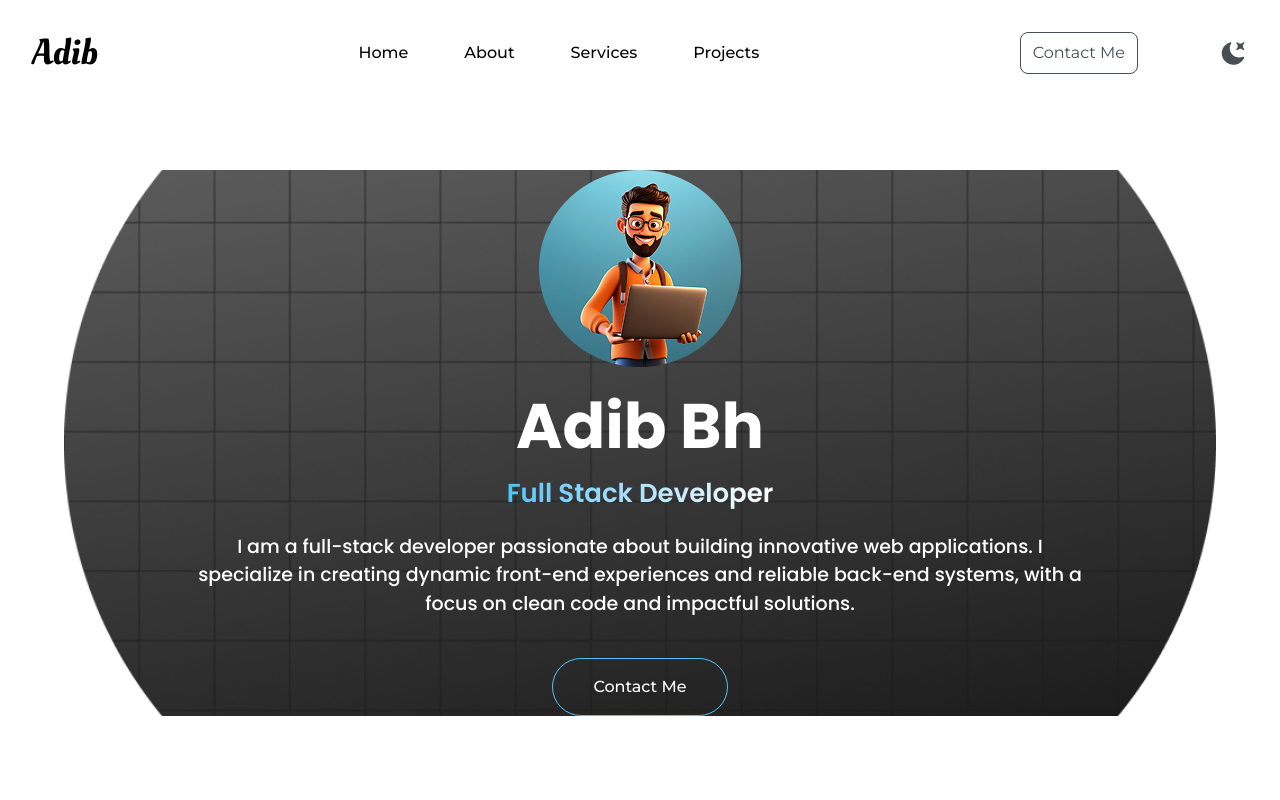
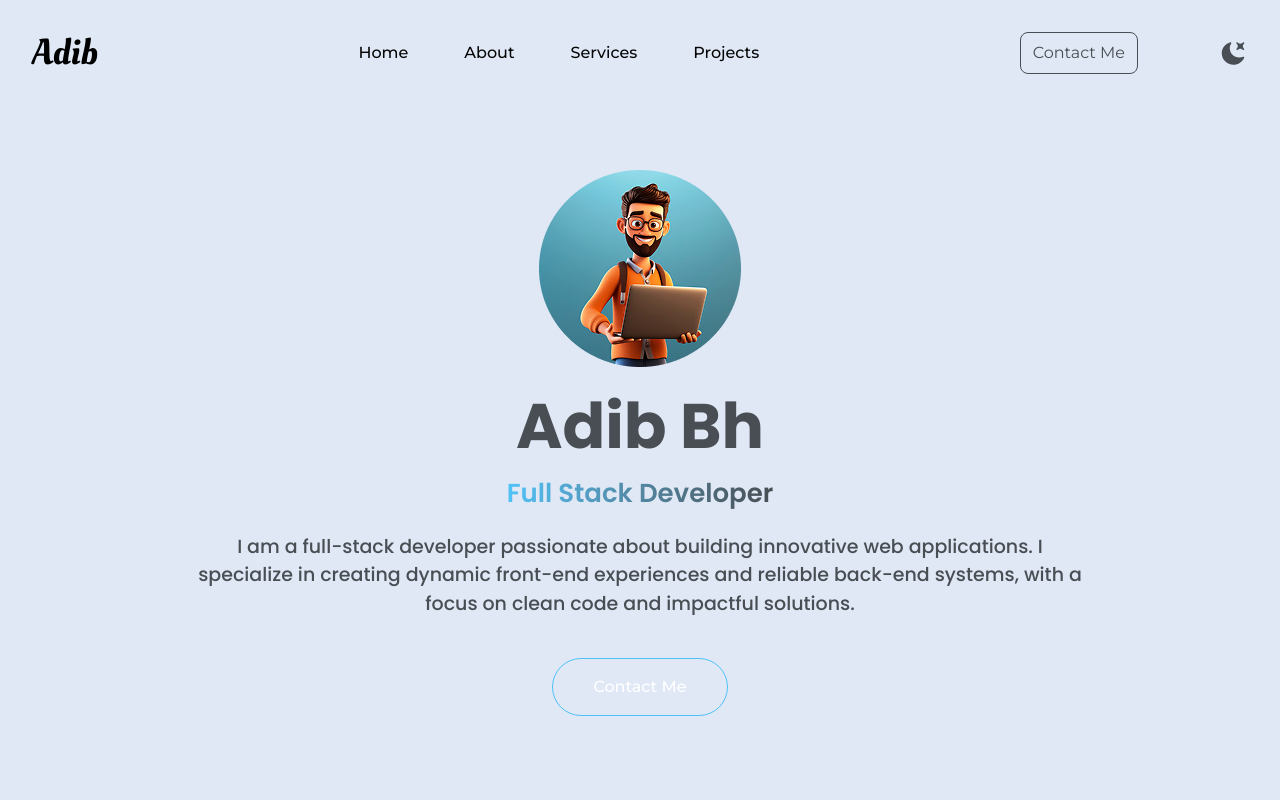
Before and after one commit to Adib-96/repoo, a website built with Vite: page index.html in a window 1280 px wide. Both pictures are taken after a click on the button 1231 px from the left and 53 px from the top of the page. Shown: the top 800 px of the page. Built offline with nearby package versions, Linux system fonts and the light colour scheme; files whose address does not match are found by name.

Commit message:
Enhance light mode functionality by adding theme management and updating hero section styles

```diff
--- a/index.html
+++ b/index.html
@@ -69,7 +69,7 @@
 
       <!-- hero section -->
       <div
-        class="bg-[url('/src/assets/bg.png')] bg-cover bg-center bg-no-repeat max-w-6xl mx-auto"
+        class="bg-[url('/src/assets/bg.png')] bg-cover bg-center bg-no-repeat max-w-6xl mx-auto hero-section"
       >
         <div
           class="hero from-left flex flex-col items-center justify-center text-center mt-10 md:mt-20"
--- a/src/lightMode.js
+++ b/src/lightMode.js
@@ -1,24 +1,67 @@
 import { dark, light } from "./assets/assets";
+
 const logo = document.querySelector(".logo");
 const nav_links = document.querySelectorAll("nav > ul > li a");
 const theme_btn = document.getElementById("theme");
 const contact_me = document.getElementById("contact_me");
+const hero_section = document.querySelector(".hero-section");
+const h1_hero = hero_section.childNodes[1].querySelector("h1");
+const h3_hero = hero_section.childNodes[1].childNodes[5].querySelector("h3");
+const p_hero = hero_section.childNodes[1].childNodes[7];
 
-// #E0E8F6
+const themes = {
+  light: {
+    btnImg: dark,
+    logoColor: "#000000",
+    navColor: "#050505",
+    contactColor: "#484E53",
+    contactBorder: "#484E53",
+    bodyTheme: "light",
+    heroBg: false,
+    h1Color: "#484E53",
+    h3From: "from-[#4FC3F7]",
+    h3To: "to-[#484E53]",
+    pColor: "#484E53",
+  },
+  dark: {
+    btnImg: light,
+    logoColor: "#ffffff",
+    navColor: "#c1c1c1",
+    contactColor: "#ffffff",
+    contactBorder: "#4FC3F7",
+    bodyTheme: "dark",
+    heroBg: true,
+    h1Color: "#FFFFFF",
+    h3From: "from-brd-blue",
+    h3To: "to-white",
+    pColor: "#E1E1E1",
+  },
+};
+
 theme_btn.addEventListener("click", () => {
-  const bd_bg = document.body.classList.toggle("bg-primary");
+  const isDark = document.body.classList.toggle("bg-primary");
+  const theme = isDark ? themes.dark : themes.light;
 
-  if (!bd_bg) {
-    theme_btn.children[0].src = bd_bg ? light : dark;
-    logo.style.color = "#000000";
-    nav_links.forEach((link) => (link.style.color = "#050505"));
-    contact_me.style.color = "#484E53";
-    contact_me.style.borderColor = "#484E53";
+  theme_btn.children[0].src = theme.btnImg;
+  logo.style.color = theme.logoColor;
+  nav_links.forEach((link) => (link.style.color = theme.navColor));
+
+  contact_me.style.color = theme.contactColor;
+  contact_me.style.borderColor = theme.contactBorder;
+
+  document.body.setAttribute("data-theme", theme.bodyTheme);
+
+  if (theme.heroBg) {
+    hero_section.classList.add("bg-[url('/src/assets/bg.png')]");
   } else {
-    theme_btn.children[0].src = bd_bg ? light : dark;
-    logo.style.color = "#ffffff";
-    nav_links.forEach((link) => (link.style.color = "#c1c1c1"));
-    contact_me.style.color = "#ffffff";
-    contact_me.style.borderColor = "#4FC3F7";
+    hero_section.classList.remove("bg-[url('/src/assets/bg.png')]");
   }
+
+  h1_hero.style.color = theme.h1Color;
+
+  // Reset h3 classes
+  h3_hero.classList.remove("from-brd-blue", "to-white", "from-[#4FC3F7]", "to-[#484E53]");
+  h3_hero.classList.add(theme.h3From, theme.h3To);
+
+  p_hero.style.color = theme.pColor;
 });
--- a/src/main.js
+++ b/src/main.js
@@ -80,7 +80,6 @@ contact.forEach((btn) => {
 // add observer
 
 const hero_section = document.querySelector('.hero');
-console.log(hero_section);
 
 const observer = new IntersectionObserver((entries) => {
   entries.forEach(entry => {
```
